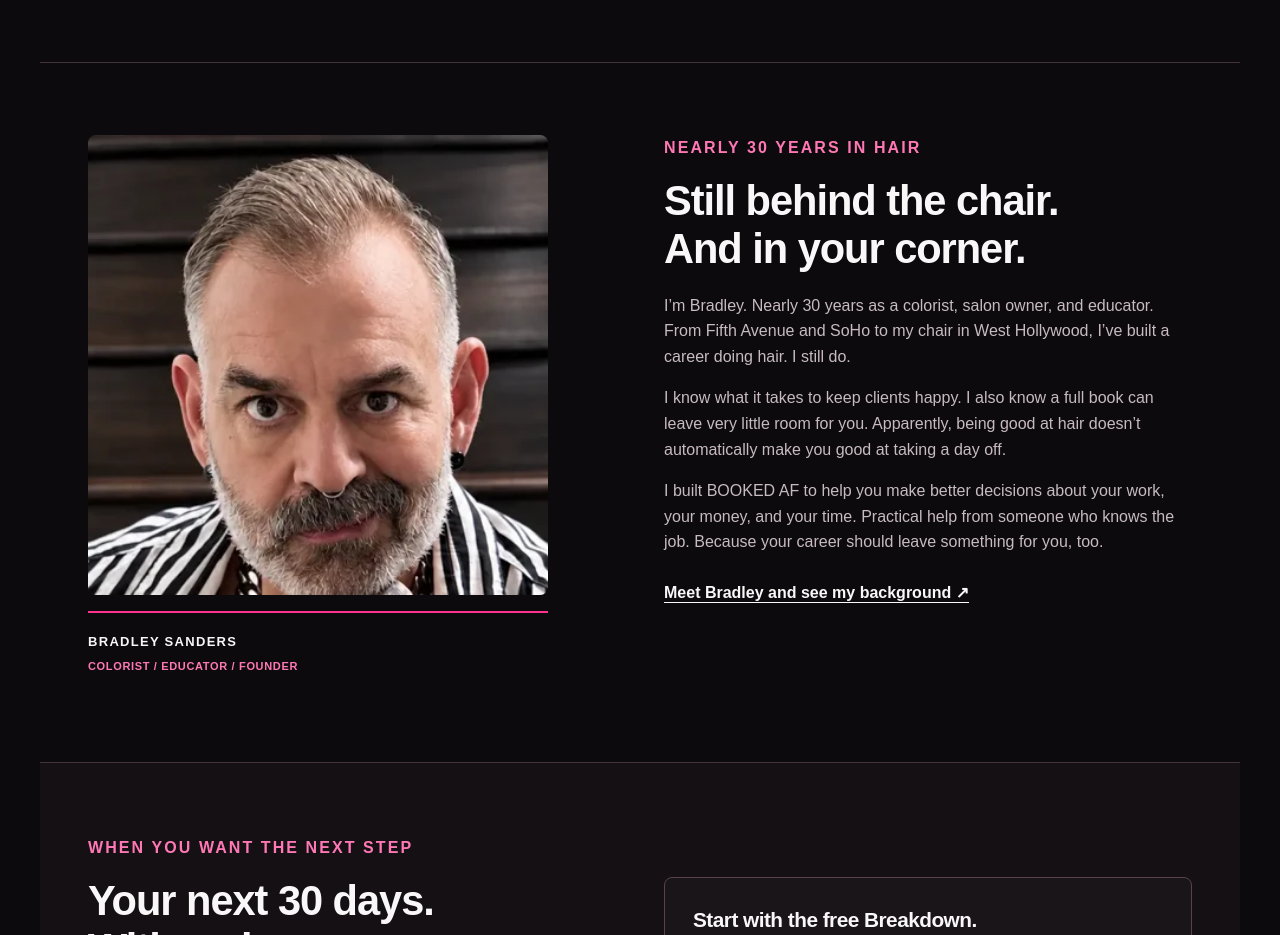
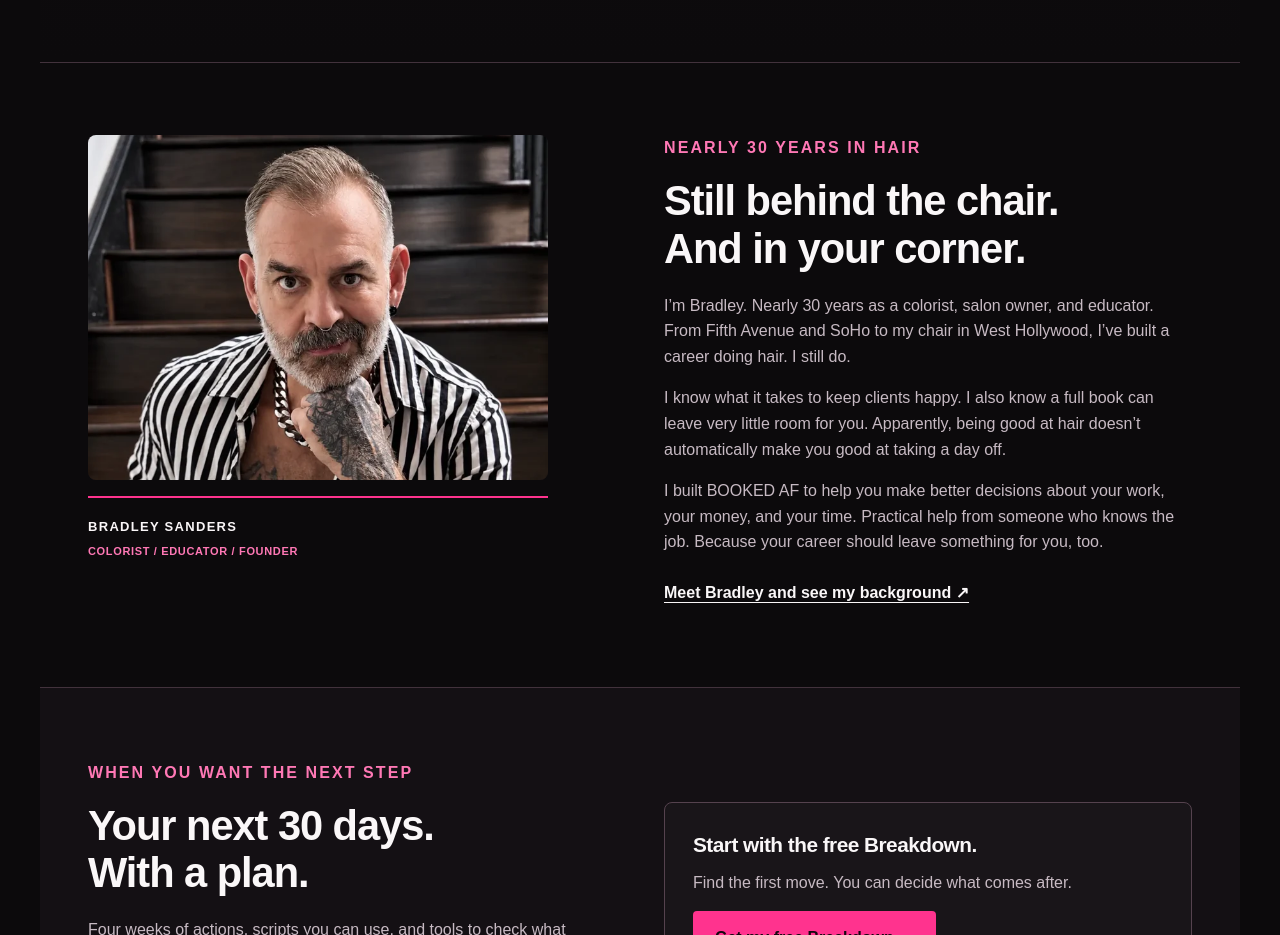
Before and after one commit to BSanders0801/Booked-AF-Calculator, a plain HTML site: page index.html in a window 1280 px wide. Shown: the part 2240-3175 px from the top of the page. Drawn offline with Linux system fonts and the light colour scheme; no server answers.

Commit message:
Restore wider portrait framing with tattooed hand and necklace visible

```diff
--- a/site.css
+++ b/site.css
@@ -178,5 +178,5 @@ body .brand-hero h1{font-size:clamp(58px,8.3vw,110px)}
 body .baf-founder-photo img{aspect-ratio:1.8/1;object-fit:cover;object-position:center top;height:auto}
 @media(max-width:700px){body .brand-hero{padding-right:24px}body .brand-hero h1{font-size:clamp(48px,13.6vw,72px)}}
 
-body .founder-crop{aspect-ratio:1;overflow:hidden;border-radius:8px;background:#171117}
-body .baf-founder-photo .founder-crop img{width:185%;max-width:none;height:auto;aspect-ratio:auto;margin-left:-42.5%;border:0;border-radius:0}
+body .founder-crop{aspect-ratio:4/3;overflow:hidden;border-radius:8px;background:#171117}
+body .baf-founder-photo .founder-crop img{width:100%;max-width:100%;height:auto;aspect-ratio:auto;margin-left:0;border:0;border-radius:0}
```
